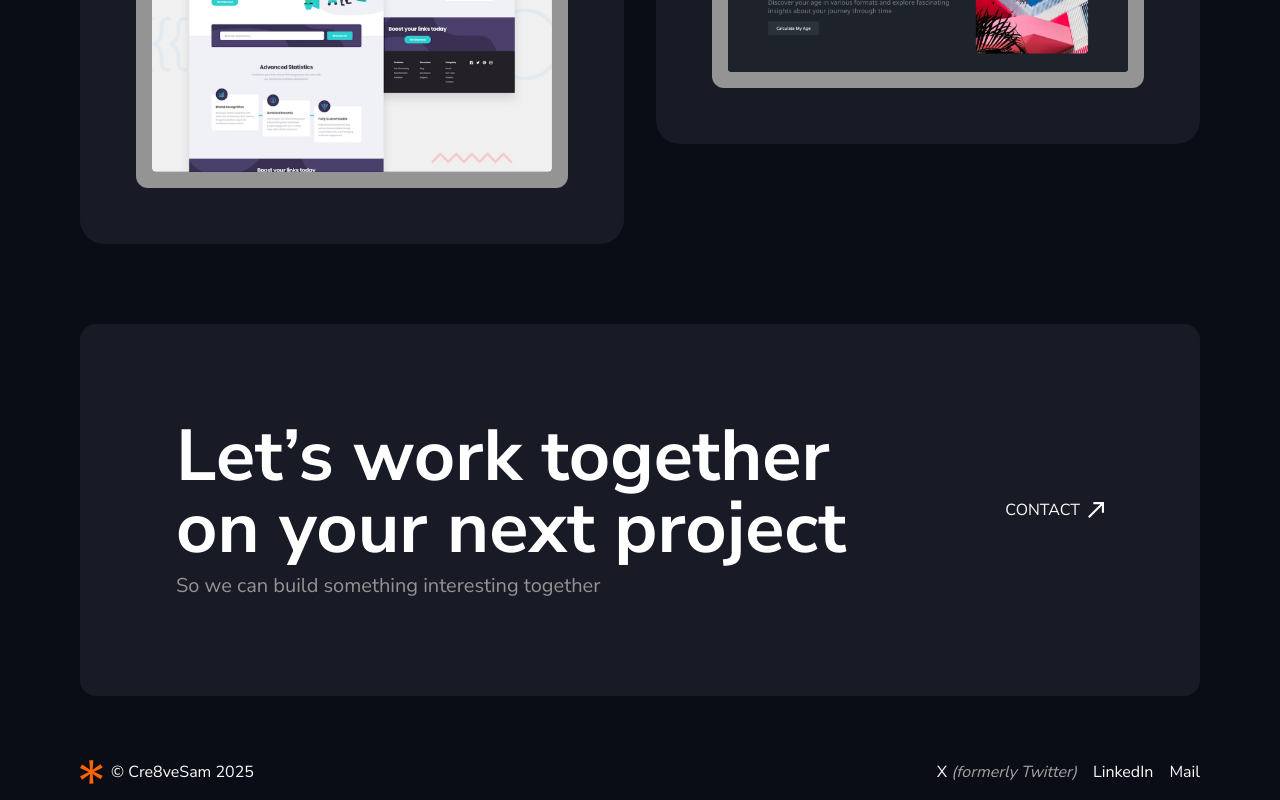
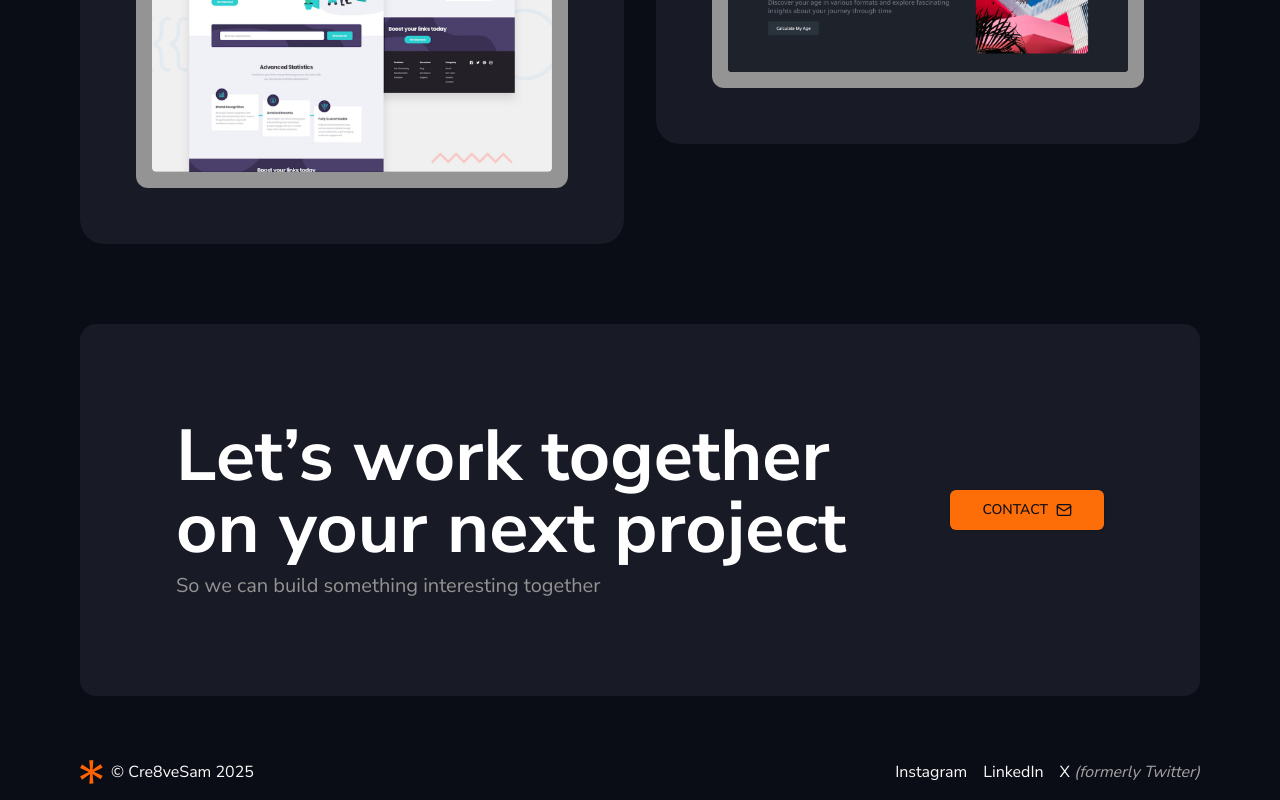
Before and after one commit to samzyconcepts/samzy-portfolio, a React (Vite) app: page / in a window 1280 px wide. Shown: the part 2040-2840 px from the top of the page. Built offline with nearby package versions, Linux system fonts and the light colour scheme.

Commit message:
Refactor Contact component to use Button from ui/button and update footer links for social media

```diff
--- a/src/components/Contact.tsx
+++ b/src/components/Contact.tsx
@@ -1,3 +1,6 @@
+import { Mail } from "lucide-react";
+import { Button } from "./ui/button";
+
 const Contact = () => {
     return (
         <section className="container">
@@ -14,21 +17,11 @@ const Contact = () => {
                         So we can build something interesting together
                     </p>
                 </div>
-                <button className="flex items-center justify-center gap-2 btn-primary">
-                    CONTACT
-                    <svg
-                        xmlns="http://www.w3.org/2000/svg"
-                        width="16"
-                        height="16"
-                        viewBox="0 0 16 16"
-                        fill="none">
-                        <path
-                            d="M5.33333 0V2.13333H12.3627L0 14.496L1.504 16L13.8667 3.63733V10.6667H16V0H5.33333Z"
-                            fill=""
-                            className="fill-current"
-                        />
-                    </svg>
-                </button>
+
+                <Button size="lg" className="flex items-center justify-center gap-2 uppercase">
+                    Contact
+                    <Mail/>
+                </Button>
             </div>
         </section>
     );
--- a/src/components/Footer.tsx
+++ b/src/components/Footer.tsx
@@ -3,7 +3,7 @@ import StarSVG from "./StarSVG";
 const Footer = () => {
     return (
         <footer className="container">
-            <div className="flex justify-between py-4">
+            <div className="flex flex-col-reverse items-center gap-4 py-4 md:justify-between md:flex-row">
                 <div className="flex gap-2">
                     <StarSVG />
                     <h4>&copy; Cre8veSam 2025</h4>
@@ -11,28 +11,18 @@ const Footer = () => {
 
                 <ul className="flex items-center gap-2 sm:gap-4">
                     <li>
-                        <a
-                            href="https://x.com/cre8veSam"
-                            className="hover:text-orange"
-                            rel="noreferrer"
-                            target="_blank">
-                            X <span className="italic text-muted-foreground">(formerly Twitter)</span>
+                        <a href="https://www.instagram.com/oderinwalesamson/" className="hover:text-orange" target="_blank">
+                            Instagram
                         </a>
                     </li>
                     <li>
-                        <a
-                            href="https://www.linkedin.com/in/samsonoderinwale/"
-                            className="hover:text-orange"
-                            rel="noreferrer"
-                            target="_blank">
+                        <a href="https://www.linkedin.com/in/samsonoderinwale/" className="hover:text-orange" rel="noreferrer" target="_blank">
                             LinkedIn
                         </a>
                     </li>
                     <li>
-                        <a
-                            href="mailto:oderinwalesamson1@gmail.com?cc=samzyolufemi@gmail.com"
-                            className="hover:text-orange">
-                            Mail
+                        <a href="https://x.com/cre8veSam" className="hover:text-orange" rel="noreferrer" target="_blank">
+                            X <span className="italic text-muted-foreground">(formerly Twitter)</span>
                         </a>
                     </li>
                 </ul>
@@ -41,3 +31,5 @@ const Footer = () => {
     );
 };
 export default Footer;
+
+// mailto:oderinwalesamson1@gmail.com?cc=samzyolufemi@gmail.com
--- a/src/components/Skill.tsx
+++ b/src/components/Skill.tsx
@@ -27,7 +27,7 @@ const Skill = () => {
                 data-aos="fade-up"
                 data-aos-duration="500"
                 data-aos-easing="ease-in-back">
-                <Marquee gradient={false} speed={100} pauseOnHover className="py-8 overflow-hidden" autoFill={true}>
+                <Marquee gradient={false} speed={100} pauseOnHover={false} className="py-8 overflow-hidden" autoFill={true}>
                     {skills.map((skill, idx) => (
                         <div key={idx} className="flex flex-col items-center mx-8 md:min-w-[100px]">
                             <img className="w-10 mb-2 sm:w-20" src={skill.img} alt={skill.label} />
```
